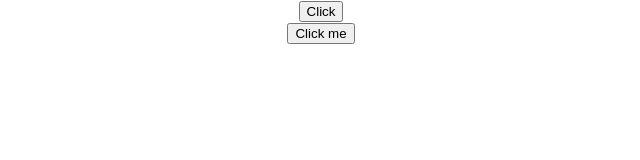
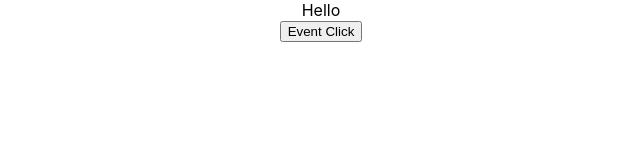
Before and after one commit to SafwanBackar/reactBasics, a React (Create React App) app: page / in a window 1280 px wide. Shown: the top 160 px of the page, without its empty margins (319-959 px from the left). Built offline with nearby package versions, Linux system fonts and the light colour scheme.

Commit message:
event binding diff ways

```diff
--- a/src/App.js
+++ b/src/App.js
@@ -5,6 +5,7 @@
 import Counter from './Components/Counter';
 import FunctionClick from './Components/FunctionClick';
 import ClassClick from './Components/ClassClick';
+import EventBind from './Components/EventBind';
 
 
 class App extends Component{
@@ -13,8 +14,9 @@
       <div className='App'>
         {/* <Counter/> */}
         {/* <Greet/> */}
-        <FunctionClick/>
-        <ClassClick/>
+        {/* <FunctionClick/>
+        <ClassClick/> */}
+        <EventBind/>
       </div>
     )
   }
--- /dev/null
+++ b/src/Components/EventBind.js
@@ -0,0 +1,33 @@
+import React, { Component } from 'react'
+
+export class EventBind extends Component {
+
+  constructor(props) {
+    super(props)
+
+    this.state = {
+       message: 'Hello'
+    }
+    // Way of binding event as per react document (in the constructor itself)
+    this.clickHandler = this.clickHandler.bind(this)
+  }
+
+  clickHandler(){
+      this.setState({
+          message: 'Goodbye'
+      })
+  }
+
+  render() {
+    return (
+      <div>
+          <div>{this.state.message}</div>
+          {/* way of binding event directly in render */}
+          {/*<button onClick={this.clickHandler.bind(this)}>Event Click</button>*/}
+          <button onClick={this.clickHandler}>Event Click</button>
+      </div>
+    )
+  }
+}
+
+export default EventBind
```
